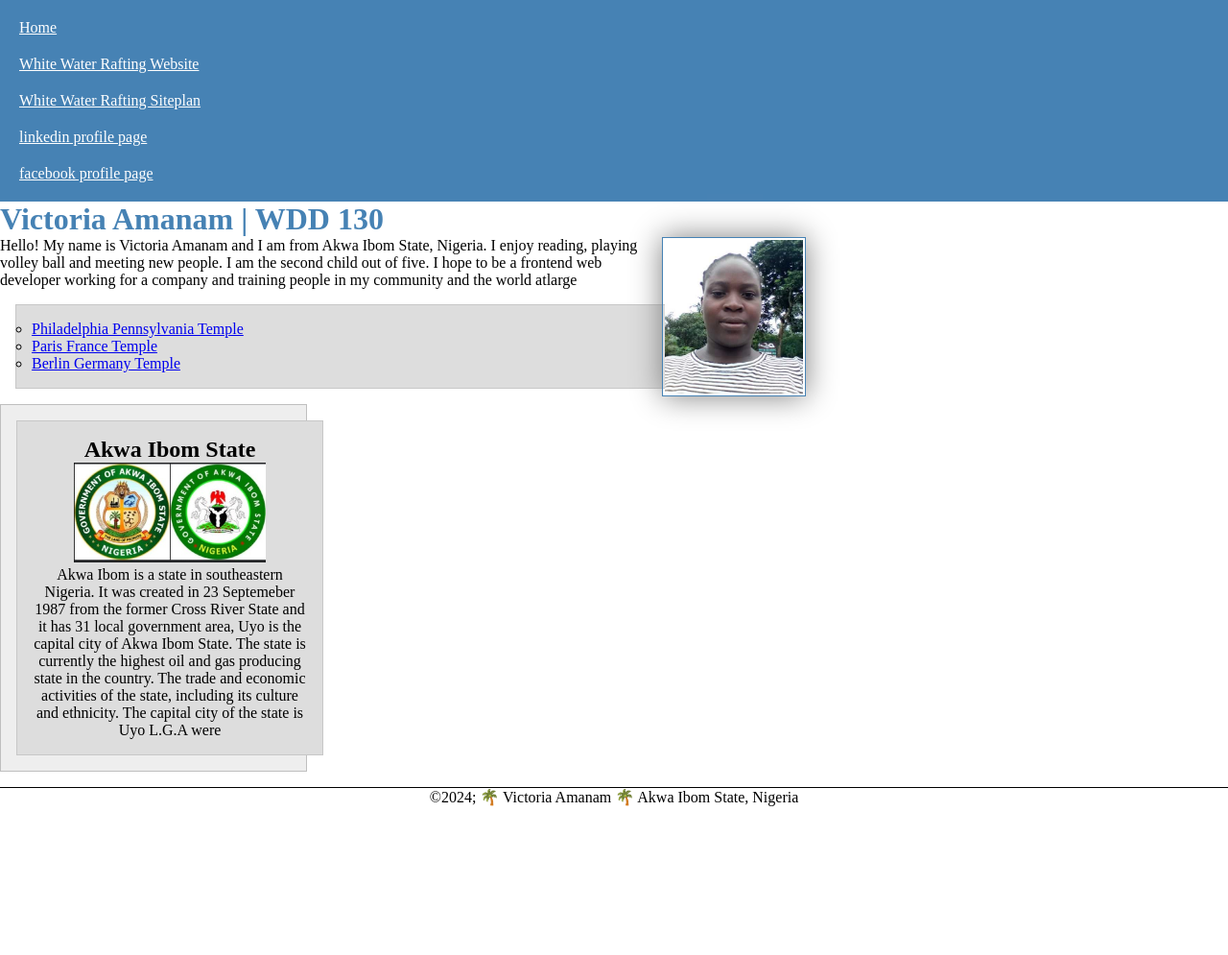
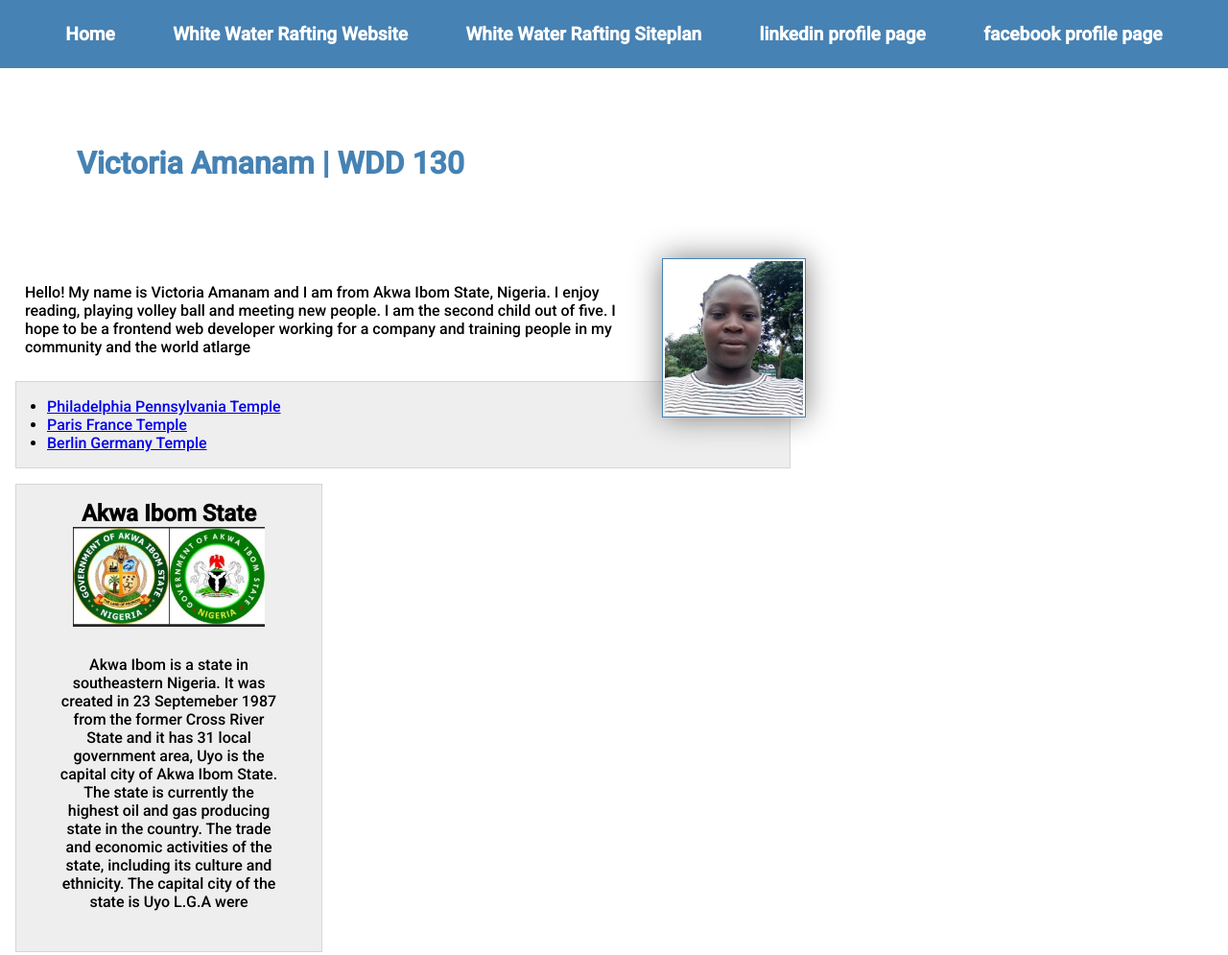
Before and after one commit to vamanam/wdd130, a plain HTML site: page index.html in a window 1280 px wide. Shown: the top 995 px of the page at 96% size. Before the commit the page ends 840 px from the top, so only its background shows below. Drawn offline with Linux system fonts and the light colour scheme.

Commit message:
index.html corrected

```diff
--- a/index.html
+++ b/index.html
@@ -1,12 +1,16 @@
+<!--12/10/2023-->
 <!DOCTYPE html>
 <html lang="en-US">
     <head>
-        <link type="text/css"  href="styles/style.css" rel="stylesheet"/>
-        <meta charset="utf-8"
+        <meta charset="utf-8">
         <meta name="viewport" content="width=device-width,initial-scale=1.0">
         <title>Victoria Amanam | WDD 130</title>
         <meta name="description" content="Victoria Amanam's BYU-Idaho WDD 130 course home page">
         <meta name="author" content="Victoria Amanam">
+        <link type="text/css" href="styles/style.css" rel="stylesheet"/>
+        <link rel="preconnect" href="https://fonts.googleapis.com">
+        <link rel="preconnect" href="https://fonts.gstatic.com" crossorigin>
+        <link href="https://fonts.googleapis.com/css2?family=Lato:ital@1&family=Montserrat+Alternates:ital,wght@1,400;1,600&family=Roboto:ital,wght@0,500;1,700&display=swap" rel="stylesheet">
     </head>
        <body>
             <header>
@@ -22,8 +26,7 @@
                 <h1>Victoria Amanam | WDD 130</h1>
                 <img src="images/profile.jpg" alt="Hello, my name is Victoria Amanam" width="200">
                 <p>Hello! My name is Victoria Amanam and I am from Akwa Ibom State, Nigeria. I enjoy reading, playing volley ball and meeting new people. I am the second child  out of five. I hope to be a frontend web developer working for a company and training people in my community and the world atlarge</p>
-                <ul>
-                    <ul class="box">
+                <ul  class = "box indent" >
                     <li><a href="https://www.churchofjesuschrist.org/temples/details/philadelphia-pennsylvania-temple" target="_blank">Philadelphia Pennsylvania Temple</a></li>
                     <li><a href="https://www.churchofjesuschrist.org/temples/details/paris-france-temple" target="_blank">Paris France Temple</a></li>
                     <li><a href="https://www.churchofjesuschrist.org/temples/details/lima-peru-los-olivos-temple" target="_blank">Berlin Germany Temple</a></li>
@@ -37,8 +40,7 @@
                 </aside>
             </aside>
             <footer>
-                <p >&copy2024; &#127796;  Victoria Amanam  &#127796; Akwa Ibom State, Nigeria </p>
+                <p >&copy;2024; &#127796;  Victoria Amanam  &#127796; Akwa Ibom State, Nigeria </p>
             </footer>
         </body>
-<!--12/10/2023-->
 </html>
--- a/styles/style.css
+++ b/styles/style.css
@@ -4,15 +4,12 @@
     box-sizing: border-box;
   }
 
-  .box {
-    margin: 1rem;
-    border: 1px solid rgba(0,0,0,.1);
-    padding: 1rem;
-    background-color: #ddd;
-    color: #000;
+  body {
+    font-size: 16px;
+    font-family: Roboto, Lato, Montserrat Alternates;
   }
 
-  nav{
+ nav{
     background-color: steelblue;
     padding: 10px;
 }
@@ -25,6 +22,11 @@ nav a {
 
 h1 {
     color: steelblue;
+    padding: 5rem
+}
+
+main {
+  max-width: 840px;
 }
 
 main img {
@@ -33,18 +35,18 @@ main img {
     border: 1px solid steelblue;
     padding: 2px;
     box-shadow: 0 0 30px gray;
+    float: right;
+    margin: 0 0 1rem 1rem;
 }
 
-main {
-    max-width: 840px;
+p{
+  margin: 1rem;
 }
 
 aside {
     width: 20rem;
-    border: 1px solid rgba(0, 0, 0, 0.2); /* 1 */
-    background-color: #eee;
-    color: #333;
     text-align: center;
+    position: relative;
 }
 
 aside img {
@@ -53,18 +55,30 @@ aside img {
 }
 
 aside h2 {
-    position: relative; /*
+    position: abosolute; /*
     top: 47px;
     left: 150px;*/
   }
 
-main img {
-    /* you most likely will have other declarations here */
-    float: right;
+nav {
+    background-color: steelblue;
+    padding: 1rem;
+    display: flex;
+    justify-content: space-evenly;
+    align-items: center;
   }
 
-p {
-    padding: 0;
+  nav a {
+    display: block;
+    padding: 0.5rem;
+    text-decoration: none;
+    font-size: 1.2rem;
+    font-weight: 700;
+    color: #fff;
+    }
+
+  p {
+    padding: 10px;
 }
 
 footer {
@@ -73,3 +87,15 @@ footer {
     text-align: center;
 }
 /* Class Selectors */
+
+.box {
+  margin: 1rem;
+  border: 1px solid rgba(0,0,0,.1);
+  padding: 1rem;
+  background-color: #eee;
+  color: #000;
+}
+
+.indent{
+  padding-left: 2rem;
+}
--- /dev/null
+++ b/wwr/styles/rafting.css
@@ -0,0 +1,141 @@
+@import url('https://fonts.googleapis.com/css2?family=Lato:ital@1&family=Montserrat+Alternates:ital,wght@1,400;1,600&family=Roboto:ital,wght@1,700&display=swap');
+
+:root {
+    --primary-color: #04151F;
+    --secondary-color: #183A37;
+    --accent1-color: #EFD6AC;
+    --accent2-color: #C44900;
+
+    --heading-font: 'lato', serif;
+    --paragraph-font: 'Roboto', serif;
+
+    --nav-background-color:#04151F;
+    --nav-link-color: #183A37;
+    --nav-hover-link-color: #EFD6AC;
+    --nav-hover-background-color: #C44900;
+  }
+
+  .hero img {
+
+    display: block;
+    width: 100%;
+    height: auto;
+  }
+
+ .hero {
+  text-align: center;
+  position: relative;
+  }
+
+  #sit {
+    display: inline;
+  }
+
+
+   h1 {
+    display: block;
+    position: absolute;
+    top: 10%;
+    left: 0%;
+    background-color: #C44900;
+    width: 100%
+
+
+  }
+  #we{
+    background-color: #C44900;
+  }
+  article {
+    position: absolute;
+    width: 50%;
+    top:40%;
+    left:20%;
+
+    z-index: 1;
+    margin: 0 auto;
+    text-align: center;
+    padding: 10px;
+
+    background-color: #C44900;
+  }
+  #blink{
+    float: left;
+    width: 40%;
+  }
+
+  /*.er {
+
+    display: block;
+    width: 100%;
+    height: auto;
+
+  } */
+
+  #client {
+     display: inline;
+     position:absolute;
+     float: right;
+     width: 50%;
+
+
+    }
+
+/*.er{
+  margin-top: 100%;
+
+}*/
+#erm {
+  display:block;
+}
+
+#ern {
+  display:block;
+}
+
+#erb {
+  display:block;
+}
+
+#erv {
+  display:block;
+}
+
+#erc {
+  display:block;
+}
+body {
+  font-family: Roboto;
+ }
+
+ h1 {
+  font-family: lato ;
+ }
+
+/*
+  body {
+    font-family: var(--paragraph-font);
+    max-width: 960px;
+    padding: 20px;
+  }
+
+  h1, h2 {
+    font-family: var(--heading-font);
+    color: var(--primary-color);
+  }
+
+  header {
+    padding: 20px;
+    background-color: var(--accent1-color);
+  }
+
+  p {
+    padding: 25px;
+  }
+
+  nav {
+    background-color: var(--nav-background-color);
+    font-size: 1.2rem;
+    display: flex;
+  }
+
+  */
```
Also changed, not shown: wwr/about.html (added, +71 -0 lines), wwr/images/client.jpg (added), wwr/images/facebook.png (added), wwr/images/instagram.png (added), wwr/images/rafting53_600.jpg (added), wwr/images/twitter.png (added), wwr/images/whitewaterrafting1.jpg (added), wwr/images/whitewaterrafting2.jpeg (added), wwr/images/whitewaterrafting3.jpeg (added), wwr/images/whitewaterrafting4.jpeg (added), wwr/images/whitewaterrafting5.jpeg (added).
